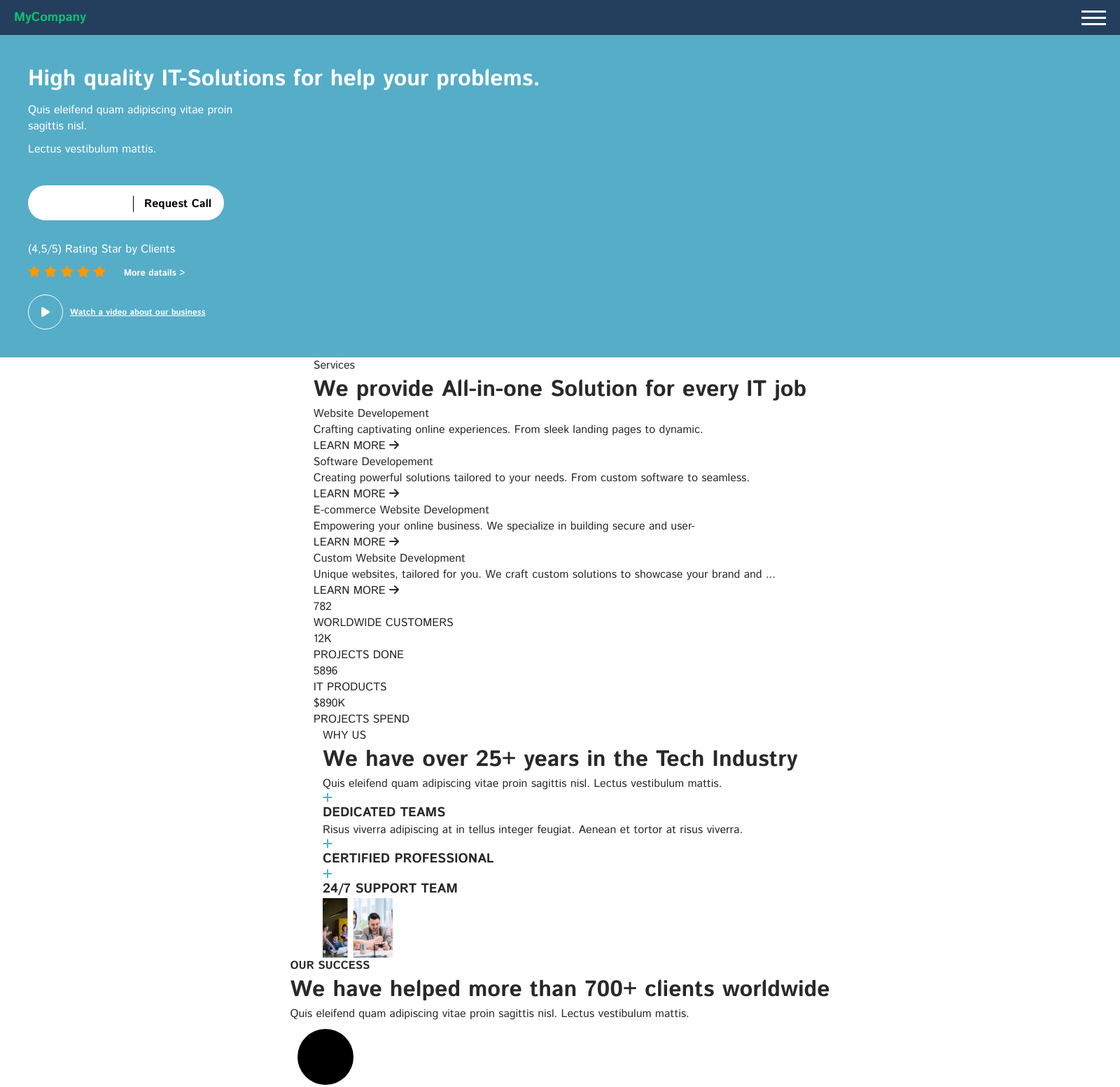
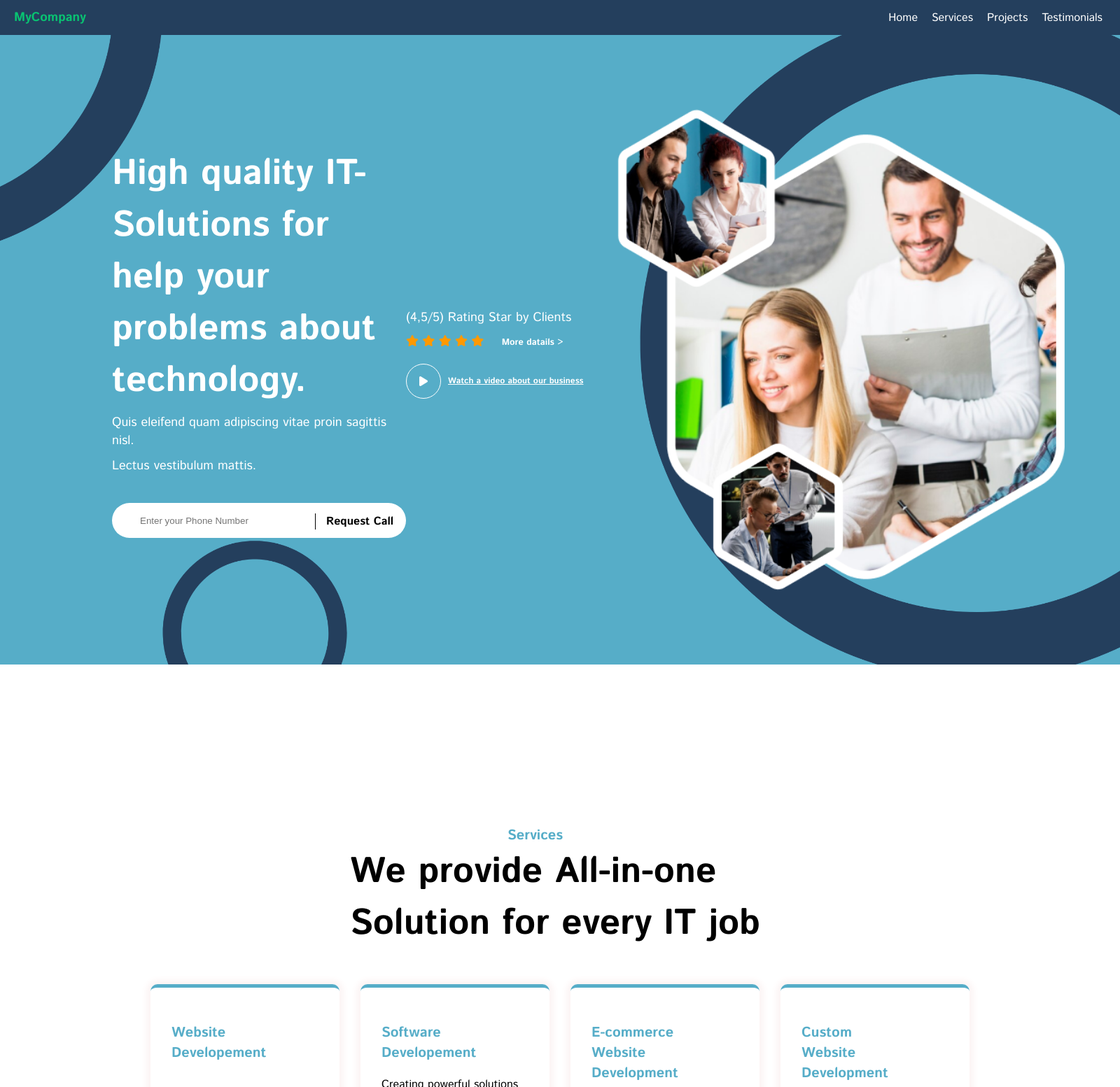
Before and after one commit to samueldev900/tech-solutins-app, a PHP site: page / in a window 1600 px wide. Shown: the top 1554 px of the page at 70% size. Run offline with PHP 8.4, Linux system fonts and the light colour scheme; some libraries are stand-ins or nearby versions.

Commit message:
sessão 3 finalizada

```diff
--- /dev/null
+++ b/Estilos/section2.css
@@ -0,0 +1,69 @@
+:root {
+    --cor0:#ffffff;
+    --cor1: #243f5d;
+    --cor2:#56adc8;
+    --cor3:#ff9900;
+    --cor4:#29282A;
+}
+
+
+#section2{
+    display: grid;
+    place-items: center;
+    grid-template-columns: auto auto auto auto;
+    grid-template-rows: auto auto auto;
+    column-gap: 30px;
+    margin-top: 30px;
+    padding: 200px 40px;
+    color: #000;
+  }
+  #section2 article{
+    display: grid;
+    place-items: center;
+    width: 600px;
+    grid-row: 1;
+    grid-column: span 4;
+  }
+  #section2 p{
+
+    align-self: baseline;
+
+  }
+  .font-blue{
+    width: 150px;
+    color: var(--cor2);
+    font-weight: bold;
+    font-size: 20px;
+
+  }
+  .list-job{
+    display: flex;
+    flex-direction: column;
+    justify-content: space-between;
+    width: 270px;
+    height: 315px;
+    margin-top: 50px;
+    padding: 50px 30px;
+    border-top: 5px solid var(--cor2);
+    border-radius: 10px 10px 35% 10px;
+    box-shadow: 0px 0px 10px 6px rgb(252, 244, 244);
+    grid-row: 2;
+  }
+  .learn-more{
+    font-weight: bold;
+  }
+
+  .status{
+    width: 210px;
+    margin-top: 50px;
+    font-weight: bolder;
+    font-size: 35px;
+    text-align: center;
+    grid-row: 3;
+  }
+  .status p{
+    font-size: 16px;
+    margin-top: 5px;
+    color: var(--cor4);
+
+  }
--- /dev/null
+++ b/Estilos/section3.css
@@ -0,0 +1,35 @@
+#section3{
+    display: grid;
+    place-items: center;
+    grid-template-columns: 625px 625px;
+    grid-template-rows: 215px 215px;
+
+    padding: 200px 40px;
+  }
+  #section3 img{
+    margin-top: 20px;
+    width: 493px;
+    height: 430px;
+    grid-column: 2;
+    grid-row: span 3;
+  }
+  #section3 #article1{
+    height: 290px;
+    grid-column: 1;
+    grid-row: 1;
+  }
+  #section3 article{
+    height: 290px;
+    grid-column: 1;
+    grid-row: 2;
+  }
+  .plus{
+    margin: 20px 0px;
+    display: flex;
+    align-items: baseline;
+
+  }
+  .plus i{
+
+    margin-right: 5px;
+  }
--- a/Estilos/styles2.css
+++ b/Estilos/styles2.css
@@ -24,41 +24,48 @@ body{
   header{
     width: 100%;
   }
-  header nav {
-    display: none;
-  }
 
-  #hamburger-icon {
-    display: block;
-  }
+
+
   .tel{
     display: none;
   }
 
   #section1{
+    display: grid;
+    grid-template-columns: auto auto auto;
+    justify-content: space-around;
+    align-items: center;
     width: 100%;
-    padding: 40px;
+    height: 900px;
+    padding: 40px 40px 40px 160px;
     color: #ffffff;
+    background: url(../imagens/only-circle.png ) no-repeat;
+    background-position: center center;
+    background-size: cover;
+
   }
   section h1{
-    font-size: 2.0em;
+    font-size: 3.2rem;
+
   }
   #section1 p{
     margin:10px 0px;
-    width: 300px;
+    font-size: 18px;
   }
   #section1 form input {
     border: none;
     border-radius: 25px;
     height: 50px;
-    width: 280px;
+    width: 420px;
     margin-top: 30px;
     padding: 10px 40px;
+
   }
   #section1 form{
     position: relative;
     height: 100px;
-    width: 280px;
+    width: 420px;
   }
   .request{
     position: absolute;
@@ -101,3 +108,10 @@ body{
     text-decoration: underline;
     cursor: pointer;
   }
+
+  #section1 img{
+
+    width: 700px;
+
+
+  }
--- a/index.html
+++ b/index.html
@@ -7,6 +7,8 @@
     <link rel="stylesheet" href="estilos/style.css" />
     <link rel="stylesheet" href="./estilos/media-query.css">
     <link rel="stylesheet" href="Estilos/styles2.css">
+    <link rel="stylesheet" href="Estilos/section2.css">
+    <link rel="stylesheet" href="Estilos/section3.css">
     <script src="https://kit.fontawesome.com/15bc59f810.js" crossorigin="anonymous"></script>
     <link rel="stylesheet" href="https://fonts.googleapis.com/css2?family=Material+Symbols+Outlined:opsz,wght,FILL,GRAD@24,300,0,0" />
     <title>Navigation bar</title>
@@ -49,11 +51,11 @@
         <section id="section1">
 
             <article>
-                <h1>High quality IT-Solutions for help your problems.</h1>
+                <h1>High quality IT-Solutions for help your problems about technology.</h1>
                 <p>Quis eleifend quam adipiscing vitae proin sagittis nisl.</p>
                 <p>Lectus vestibulum mattis.</p>
                 <form action="#">
-                    <input type="tel" name="tel" id="itel" maxlength="10">
+                    <input type="tel" name="tel" id="itel" maxlength="10" placeholder="Enter your Phone Number">
                     <div class="request">Request Call</div>
                 </form>
             </article>
@@ -73,7 +75,7 @@
                     <p><strong>Watch a video about our business</strong></p>
                 </div>
             </article>
-
+            <img src="imagens/IMG.png" alt="">
         </section>
         <!--
 
@@ -81,8 +83,10 @@
 
          -->
         <section id="section2">
+            <article>
                 <p class="font-blue">Services</p>
                 <h1>We provide All-in-one Solution for every IT job</h1>
+            </article>
             <div class="list-job">
                 <p class="font-blue">Website Developement</p>
                 <p>Crafting captivating online experiences. From sleek landing pages to dynamic.</p>
@@ -126,11 +130,12 @@
         </section>
 
         <section id="section3">
-            <article>
+            <article id="article1">
                 <p class="font-blue">WHY US</p>
                 <h1>We have over 25+ years in the Tech Industry</h1>
                 <p>Quis eleifend quam adipiscing vitae proin sagittis nisl. Lectus vestibulum mattis.</p>
             </article>
+            <article>
                 <div class="plus">
                     <i class="fa-solid fa-plus" style="color: #59adc8;"></i>
                     <div>
@@ -146,8 +151,13 @@
                     <i class="fa-solid fa-plus" style="color: #59adc8;"></i>
                     <h3>24/7 SUPPORT TEAM</h3>
                 </div>
+            </article>
             <img src="imagens/Frame 36.png" alt="frame-36">
         </section>
+
+
+
+
         <section id="section4">
 
             <article>
```
Also changed, not shown: imagens/only-circle.png (added). Lines whose indentation alone changed are shown as unchanged.
